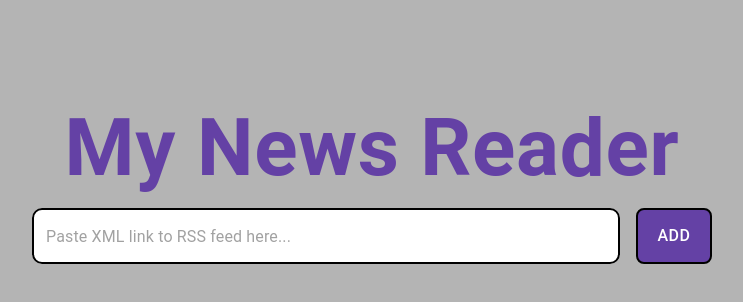
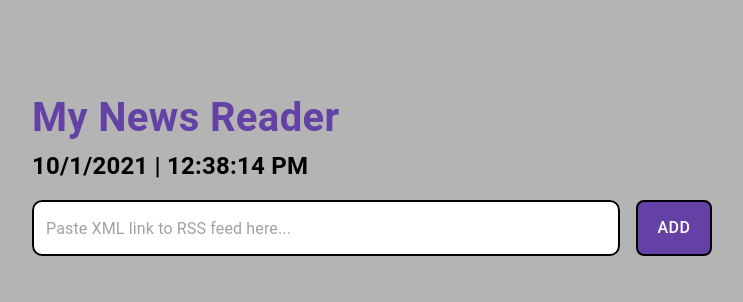
Before and after one commit to FINAL-B0SS/RSS-New-Reader, a React (Create React App) app in the folder client/: page / in a window 1280 px wide. Shown: the top 302 px of the page, without its empty margins (268-1011 px from the left). Built offline with nearby package versions, Linux system fonts and the light colour scheme.

Commit message:
Create Header component that displaye day/time and current feed title

```diff
--- a/client/src/API.ts
+++ b/client/src/API.ts
@@ -1,19 +1,4 @@
-export type Feed = {
-	title: string
-	link: string
-	description: string
-	lastBuildDate: string
-	image?: string
-}
-
-export type Item = {
-	title: string
-	description: string
-	image: string
-	link: string
-	pubDate: string
-	'content:encoded': string
-}
+import { Feed } from './utils'
 
 export const fetchFeedInfo = async (link: string, feeds: Feed[]) => {
 	if (!feeds.find((element) => element.link === link)) {
--- a/client/src/App.tsx
+++ b/client/src/App.tsx
@@ -1,30 +1,22 @@
 import './App.css'
 import React, { useState } from 'react'
 import Box from '@material-ui/core/Box'
+import Header from './components/Header'
 import Grid from '@material-ui/core/Grid'
 import SearchField from './components/SearchField'
-import FeedInfoCard from './components/Cards/FeedInfoCard'
-import ItemInfoCard from './components/Cards/ItemInfoCard'
-import { makeStyles } from '@material-ui/core/styles'
-import Typography from '@material-ui/core/Typography'
+import { fetchFeedInfo, fetchFeedItems } from './API'
 import PageNavigation from './components/PageNavigation'
-import { Item, Feed, fetchFeedInfo, fetchFeedItems } from './API'
-
-const useStyles = makeStyles((theme) => ({
-	title: {
-		color: '#6441A5',
-		fontWeight: 'bold',
-		paddingTop: theme.spacing(10),
-		fontSize: theme.spacing(10),
-	},
-}))
+import { Item, Feed, buildFeedInfoCards, buildItemInfoCards } from './utils'
 
 const App: React.FC = () => {
 	const [feeds, setFeeds] = useState<Feed[]>([])
 	const [items, setItems] = useState<Item[]>([])
+	const [title, setTitle] = useState<string>('My News Reader')
 	const [page, setPage] = useState<number>(0)
 
-	const classes = useStyles()
+	const pageCount = Math.ceil(
+		(items.length > 0 ? items.length : feeds.length) / 5
+	)
 
 	const fetchFeed = async (link: string) => {
 		const feed = await fetchFeedInfo(link, feeds)
@@ -33,21 +25,19 @@ const App: React.FC = () => {
 		}
 	}
 
-	const fetchItems = async (link: string) => {
+	const fetchItems = async (link: string, title: string) => {
 		const feedItems = await fetchFeedItems(link, feeds)
 		if (Array.isArray(feedItems)) {
 			setItems(feedItems)
+			setTitle(title)
 		}
 	}
-
-	let pageCount = Math.ceil(
-		(items.length > 0 ? items.length : feeds.length) / 5
-	)
 
 	const pageNavigation = (option: string) => {
 		if (option === '.') {
 			setPage(0)
 			setItems([])
+			setTitle('My News Reader')
 		} else if (option === '+' && page + 1 < pageCount) {
 			setPage((prev) => prev + 1)
 		} else if (option === '-' && page !== 0) {
@@ -55,21 +45,18 @@ const App: React.FC = () => {
 		}
 	}
 
-	const feedInfoCards = feeds.map((element) => (
-		<FeedInfoCard key={element.link} feed={element} callback={fetchItems} />
-	))
-
-	const ItemInfoCards = items
-		.slice(page, page + 5)
-		.map((element) => <ItemInfoCard key={element.link} item={element} />)
-
 	return (
 		<Box className='App'>
 			<Grid container direction='column' alignItems='center'>
-				<Typography className={classes.title}>My News Reader</Typography>
-				{items.length === 0 && <SearchField callback={fetchFeed} />}
-				{feeds.length > 0 && items.length === 0 && feedInfoCards}
-				{items.length > 0 && ItemInfoCards}
+				<Header title={title} />
+				{items.length === 0 ? (
+					<>
+						<SearchField callback={fetchFeed} />{' '}
+						{buildFeedInfoCards(feeds, fetchItems, page)}
+					</>
+				) : (
+					buildItemInfoCards(items, page)
+				)}
 				<PageNavigation
 					callback={pageNavigation}
 					page={page}
--- a/client/src/components/Cards/FeedInfoCard.tsx
+++ b/client/src/components/Cards/FeedInfoCard.tsx
@@ -1,5 +1,5 @@
 import React from 'react'
-import { Feed } from '../../API'
+import { Feed } from '../../utils'
 import Grid from '@material-ui/core/Grid'
 import Card from '@material-ui/core/Card'
 import Typography from '@material-ui/core/Typography'
@@ -8,7 +8,7 @@ import CardContent from '@material-ui/core/CardContent'
 
 type Props = {
 	feed: Feed
-	callback: (text: string) => void
+	callback: (link: string, title: string) => void
 }
 
 const useStyles = makeStyles((theme) => ({
@@ -29,7 +29,10 @@ const FeedInfoCard: React.FC<Props> = ({ feed, callback }) => {
 
 	return (
 		<Grid container direction='row' justify='center'>
-			<Card className={classes.root} onClick={() => callback(feed.link)}>
+			<Card
+				className={classes.root}
+				onClick={() => callback(feed.link, feed.title)}
+			>
 				<CardContent>
 					{feed.image && <img src={feed.image} alt={feed.title}></img>}
 					<Typography className={classes.title}>{feed.title}</Typography>
--- a/client/src/components/Cards/ItemInfoCard.tsx
+++ b/client/src/components/Cards/ItemInfoCard.tsx
@@ -1,5 +1,5 @@
 import React from 'react'
-import { Item } from '../../API'
+import { Item } from '../../utils'
 import { removeTags } from '../../utils'
 import Grid from '@material-ui/core/Grid'
 import Card from '@material-ui/core/Card'
--- /dev/null
+++ b/client/src/components/Header.tsx
@@ -0,0 +1,63 @@
+import React, { useState, useEffect } from 'react'
+import Box from '@material-ui/core/Box'
+import Grid from '@material-ui/core/Grid'
+import Typography from '@material-ui/core/Typography'
+import { makeStyles } from '@material-ui/core/styles'
+
+type Props = {
+	title: string
+}
+
+const useStyles = makeStyles((theme) => ({
+	box: {
+		width: theme.spacing(85),
+		marginBottom: theme.spacing(1),
+		display: 'flex',
+		alignItems: 'start',
+	},
+	title: {
+		color: '#6441A5',
+		fontWeight: 'bold',
+		paddingTop: theme.spacing(10),
+		fontSize: theme.spacing(5),
+	},
+	date: {
+		fontWeight: 'bold',
+		fontSize: theme.spacing(3),
+	},
+}))
+
+const Header: React.FC<Props> = ({ title }) => {
+	const classes = useStyles()
+	const [dateTime, setDateTime] = useState<string>('')
+
+	useEffect(() => {
+		var timerID = setInterval(() => tick(), 1000)
+		return function cleanup() {
+			clearInterval(timerID)
+		}
+	})
+
+	const tick = () => {
+		const date = new Date()
+		const day = date.getDate()
+		const month = date.getMonth() + 1
+		const year = date.getFullYear()
+		const time = date.toLocaleTimeString()
+
+		setDateTime(`${day}/${month}/${year} | ${time}`)
+	}
+
+	return (
+		<Grid container direction='row' justify='center'>
+			<Box className={classes.box} flexDirection='row'>
+				<Box className={classes.box} flexDirection='column'>
+					<Typography className={classes.title}>{title}</Typography>
+					<Typography className={classes.date}>{dateTime}</Typography>
+				</Box>
+			</Box>
+		</Grid>
+	)
+}
+
+export default Header
--- a/client/src/components/SearchField.tsx
+++ b/client/src/components/SearchField.tsx
@@ -10,10 +10,6 @@ type Props = {
 }
 
 const useStyles = makeStyles((theme) => ({
-	container: {
-		height: '100vh',
-		backgroundColor: '#f7f8f9',
-	},
 	textField: {
 		borderRadius: 10,
 		backgroundColor: '#FFFFFF',
@@ -22,13 +18,6 @@ const useStyles = makeStyles((theme) => ({
 			borderRadius: 10,
 			border: '2px solid black',
 		},
-	},
-	buttonProgress: {
-		top: '50%',
-		left: '50%',
-		position: 'absolute',
-		marginLeft: -12,
-		marginTop: -12,
 	},
 	searchButton: {
 		fontSize: '1rem',
--- a/client/src/utils.ts
+++ /dev/null
@@ -1,5 +0,0 @@
-export const removeTags = (str: string) => {
-	if (str === null || str === '') return false
-	else str = str.toString()
-	return str.replace(/(<([^>]+)>)/gi, '')
-}
--- /dev/null
+++ b/client/src/utils.tsx
@@ -0,0 +1,40 @@
+import FeedInfoCard from './components/Cards/FeedInfoCard'
+import ItemInfoCard from './components/Cards/ItemInfoCard'
+
+export type Feed = {
+	title: string
+	link: string
+	description: string
+	lastBuildDate: string
+	image?: string
+}
+
+export type Item = {
+	title: string
+	description: string
+	image: string
+	link: string
+	pubDate: string
+	'content:encoded': string
+}
+
+export const buildFeedInfoCards = (
+	feeds: Feed[],
+	callback: (link: string, title: string) => void,
+	page: number
+) => {
+	return feeds.map((element) => (
+		<FeedInfoCard key={element.link} feed={element} callback={callback} />
+	))
+}
+export const buildItemInfoCards = (items: Item[], page: number) => {
+	return items
+		.map((element: Item) => <ItemInfoCard key={element.link} item={element} />)
+		.slice(page, page + 5)
+}
+
+export const removeTags = (str: string) => {
+	if (str === null || str === '') return false
+	else str = str.toString()
+	return str.replace(/(<([^>]+)>)/gi, '')
+}
```
